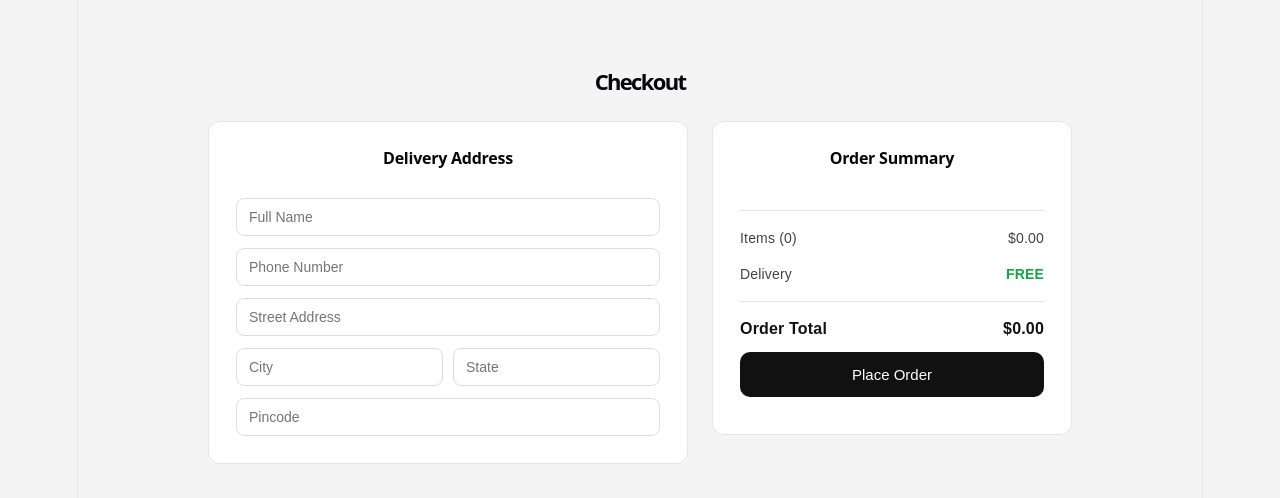
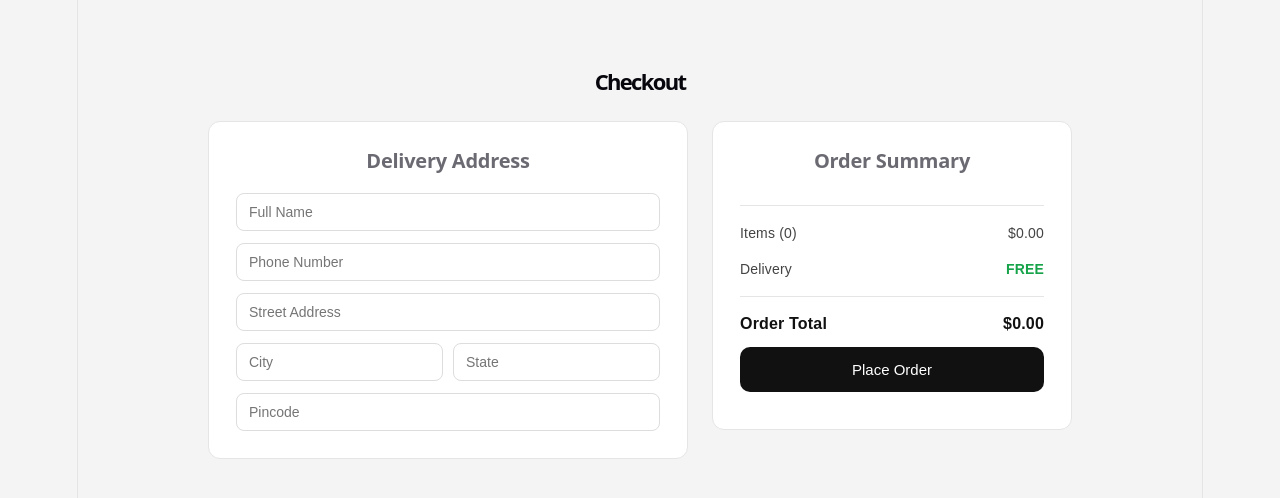
Before and after one commit to shubhutf/frontend, a React app: page /checkout in a window 1280 px wide. Shown: the top 498 px of the page. Built offline with nearby package versions, Linux system fonts and the light colour scheme; the HTML template or start-up script is replaced by a standard one.

Commit message:
chnaged font color

```diff
--- a/src/App.css
+++ b/src/App.css
@@ -253,6 +253,7 @@ body {
   padding: 4rem;
 }
 .cart-empty h2 { margin-bottom: 1rem; }
+
 .cart-empty button {
   padding: 10px 20px;
   background: #111;
@@ -291,12 +292,19 @@ body {
   border: 1px solid #e5e5e5;
 }
 
+.checkout-form h2 {
+  font-size: 20px;
+  font-weight: 600;
+  margin-bottom: 8px;
+  color: #6b6971;
+}
+
 .checkout-form input {
   padding: 10px 12px;
   border: 1px solid #ddd;
   border-radius: 8px;
   font-size: 14px;
-  color: #111;
+  color: #f9f6f6;
 }
 
 .form-row {
@@ -314,6 +322,13 @@ body {
   flex-direction: column;
   gap: 10px;
   height: fit-content;
+}
+
+.order-summary h2 {
+  font-size: 20px;
+  font-weight: 600;
+  margin-bottom: 8px;
+  color: #6b6971;
 }
 
 .summary-items { display: flex; flex-direction: column; gap: 8px; }
```
